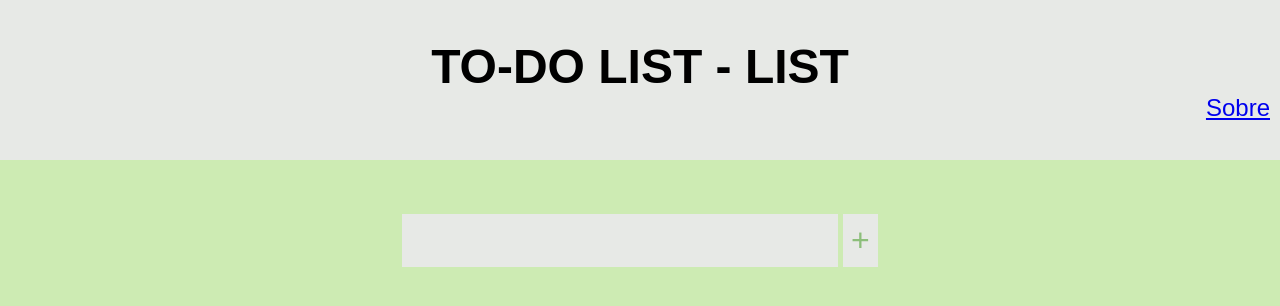
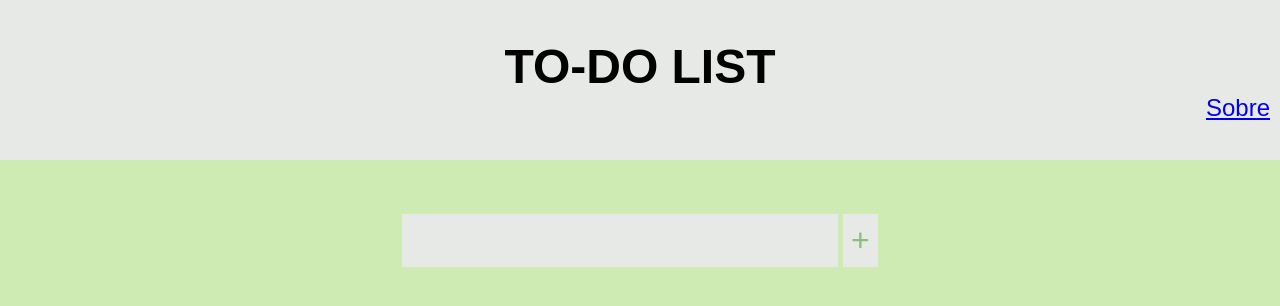
Before and after one commit to igorhawks/toDoList, a plain HTML site: page index.html in a window 1280 px wide. Drawn offline with Linux system fonts and the light colour scheme.

Commit message:
concluido

```diff
--- a/index.html
+++ b/index.html
@@ -9,7 +9,7 @@
 </head>
 <body>
     <header>
-        <h1>TO-DO LIST - LIST</h1>
+        <h1>TO-DO LIST</h1>
         <a href="sobre.html" target="_blank">Sobre</a>
     </header>
     <main>
```
